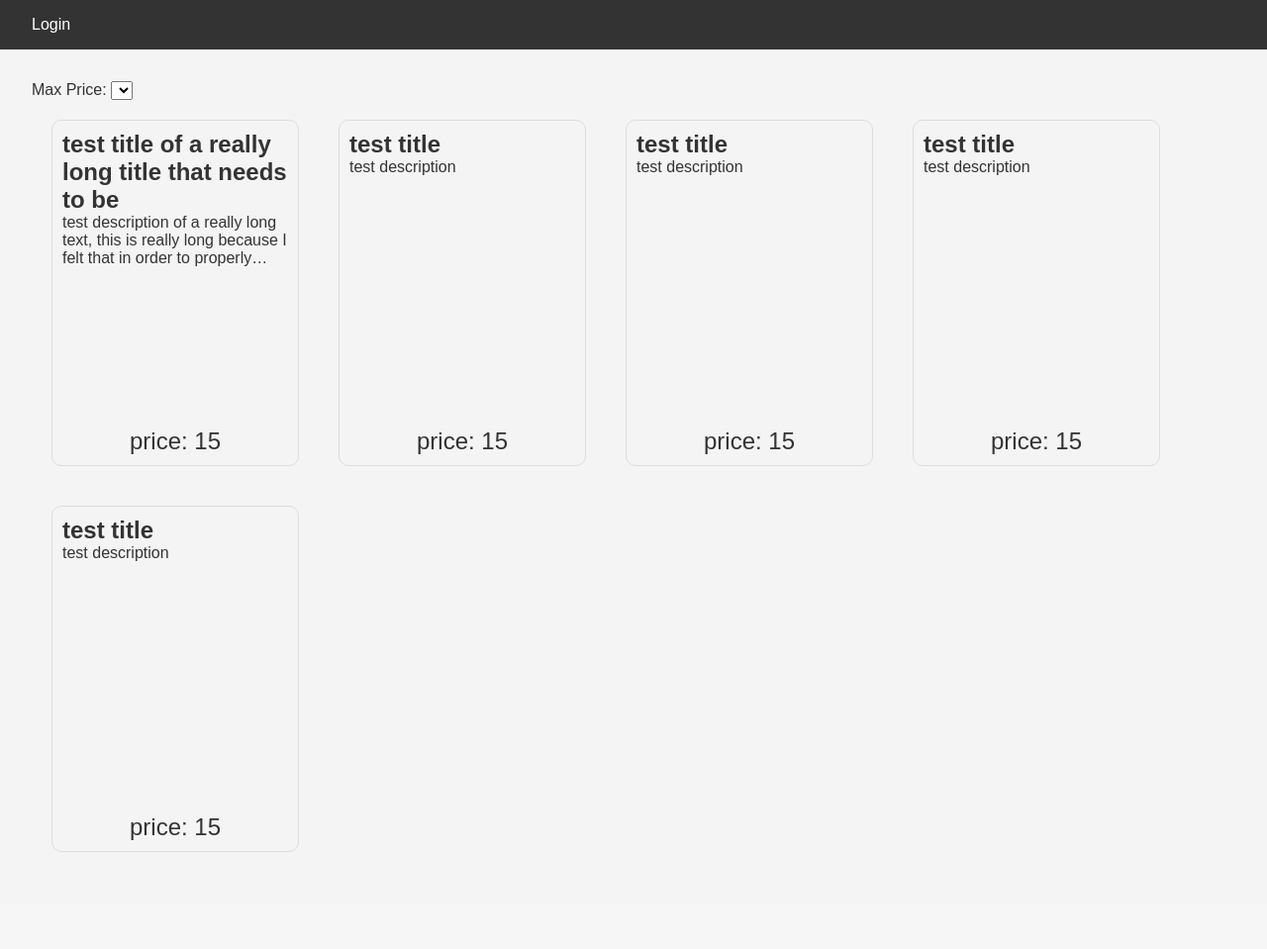
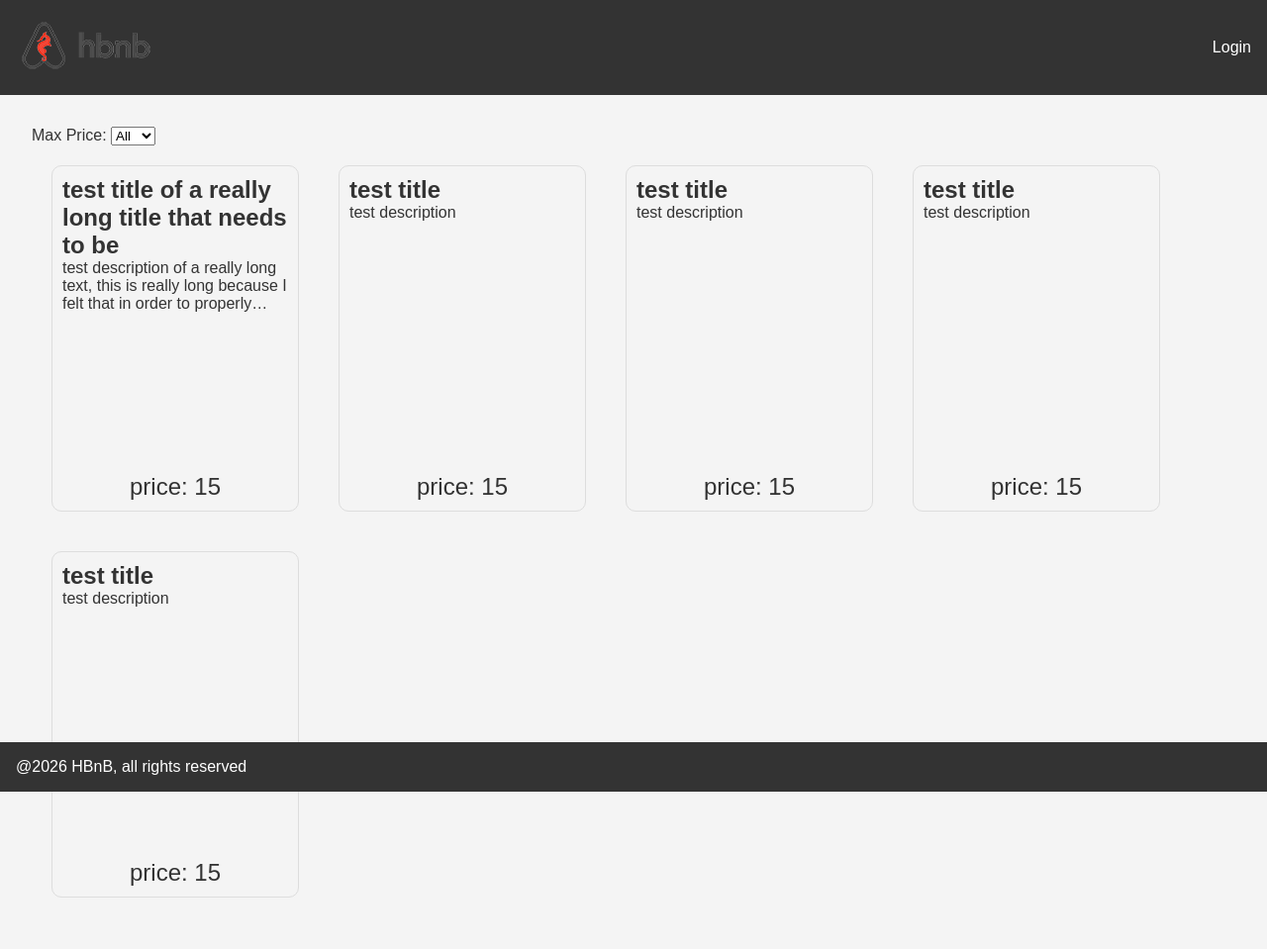
Before and after one commit to 12113-byte/holbertonschool-hbnb, a Flask app: page / in a window 1280 px wide. Shown: the whole page at 99% size. Before the commit the page ends 861 px from the top, so only its background shows below. Run offline with Flask 3, Linux system fonts and the light colour scheme; lists and menus that the app fills with data are empty.

Commit message:
created header and footer jinja templates

```diff
--- /dev/null
+++ b/app/static/index_script.js
@@ -0,0 +1,111 @@
+function getCookie(name) {
+	// Function to get a cookie value by its name
+	const cookies = document.cookie.split('; ');
+	const token = cookies.find(cookie => cookie.startsWith(name + '='));
+	if (!token) {
+		return null
+	}
+	const extracted_name = token.split('=');
+	return extracted_name[1]
+}
+
+function checkAuthentication() {
+	const token = getCookie('access_token');
+	const loginLink = document.getElementById('login-link');
+
+	if (!token) {
+		loginLink.style.display = 'block';
+	} else {
+		loginLink.style.display = 'none';
+	}
+	fetchPlaces(token);
+}
+
+function SetPriceVals(){
+	const price_filer_values = ['All', 10, 50, 100]
+	const price_filter = document.getElementById('price-filter');
+	for (let i = 0; i < price_filer_values.length; i++){
+		let option = document.createElement("option");
+		option.text = price_filer_values[i];
+		price_filter.add(option);
+	}
+}
+
+async function fetchPlaces(token) {
+	await fetch("/api/v1/places", {
+		method: "GET",
+		headers: {"Authorization": token ? 'Bearer ' + token : ''}
+	}).then(function (response){
+		return response.json();
+	}).then(function (response){
+		displayPlaces(response)
+	});
+}
+
+function displayPlaces(places) {
+	const places_list = document.getElementById('places-list');
+	/*
+	 *	while(places_list.firstChild){
+	 *		places_list.removeChild(places_list.firstChild);
+		}
+*/
+	for(let i = 0; i < places.length; i++)
+	{
+		let place = document.createElement("div");
+		let place_title = document.createElement("h2");
+		let place_desc = document.createElement("p");
+		let place_price = document.createElement("p");
+		let place_price_span = document.createElement("span");
+
+		place_title.innerHTML = places[i].title;
+		place_desc.innerHTML = places[i].description;
+		place_desc.classList.add("place-desc");
+		place_price.innerHTML = "Price/night ($): ";
+		place_price_span.innerHTML = places[i].price;
+		place_price.append(place_price_span);
+		place_price.classList.add("place-price");
+		place.append(place_title);
+		place.append(place_desc);
+		place.append(place_price);
+
+		place.classList.add("place-card");
+		place.addEventListener("click", ClickDiv, false);
+		place.placeId = places[i].id;
+		places_list.append(place);
+	}
+}
+
+function ClickDiv(evt){
+	window.location.href = "/place?id=" + evt.currentTarget.placeId;
+}
+
+document.addEventListener('DOMContentLoaded', () => {
+	checkAuthentication()
+	SetPriceVals()
+	document.getElementById('price-filter').addEventListener('change', (event) => {
+		const price_filter_val = document.getElementById('price-filter').value;
+		const places_list = document.body.getElementsByTagName('div')
+		for(let i = 0; i < places_list.length; i++)
+		{
+			if (price_filter_val == "All")
+			{
+				places_list[i].style.display = "block";
+			}
+			else
+			{
+				let place_price = places_list[i].getElementsByTagName('span')[0].innerHTML;
+				if (place_price != undefined)
+				{
+					if (Number(place_price) > Number(price_filter_val))
+					{
+						places_list[i].style.display = "none";
+					}
+					else
+					{
+						places_list[i].style.display = "block";
+					}
+				}
+			}
+		}
+	});
+});
--- a/app/static/styles.css
+++ b/app/static/styles.css
@@ -15,10 +15,20 @@ body {
     color: #333;
 }
 
-header {
+header, footer {
     background-color: #333;
     color: #fff;
     padding: 1rem;
+}
+header {
+    display: flex;
+    justify-content: space-between;
+    align-items: center;
+}
+footer {
+    position: fixed;
+    bottom: 0px;
+    width: 100%;
 }
 
 nav a {
--- /dev/null
+++ b/app/templates/footer.html
@@ -0,0 +1,3 @@
+<footer>
+	<p>@2026 HBnB, all rights reserved</p>
+</footer>
--- /dev/null
+++ b/app/templates/header.html
@@ -0,0 +1,8 @@
+<header>
+	<a href="">
+		<img src="{{ url_for('static', filename='images/logo.png')}}">
+	</a>
+	<nav>
+		<a href="login" id="login-link">Login</a>
+	</nav>
+</header>
--- a/app/templates/index.html
+++ b/app/templates/index.html
@@ -5,14 +5,10 @@
     <meta name="viewport" content="width=device-width, initial-scale=1.0">
     <title>List of Places</title>
     <link rel="stylesheet" href="{{ url_for('static', filename='styles.css') }}">
-    <script  src="{{ url_for('static', filename='scripts.js')}}"></script>
+    <script  src="{{ url_for('static', filename='index_script.js')}}"></script>
 </head>
 <body>
-    <header>
-        <nav>
-            <a href="login" id="login-link">Login</a>
-        </nav>
-    </header>
+    {% include 'header.html' %}
     <main>
         <section id="filter">
             <label for="price-filter">Max Price:</label>
@@ -49,5 +45,6 @@
             <!-- List of places will be populated dynamically -->
         </section>
     </main>
+    {% include 'footer.html' %}
 </body>
 </html>
```
Also changed, not shown: app/static/scripts.js (+5 -119 lines), app/static/images/icon.png (renamed from app/templates/images/icon.png), app/static/images/icon_bath.png (renamed from app/templates/images/icon_bath.png), app/static/images/icon_bed.png (renamed from app/templates/images/icon_bed.png), app/static/images/icon_wifi.png (renamed from app/templates/images/icon_wifi.png), app/static/images/logo.png (renamed from app/templates/images/logo.png), run.py (line endings or trailing spaces).
